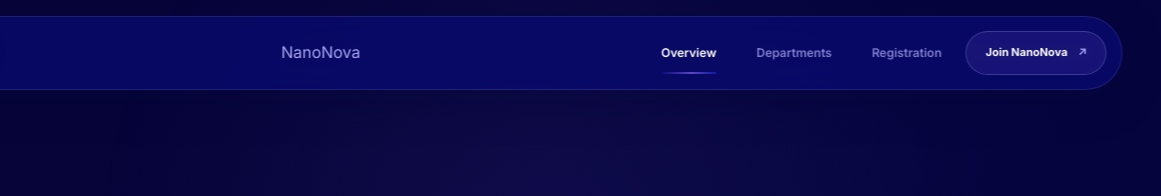
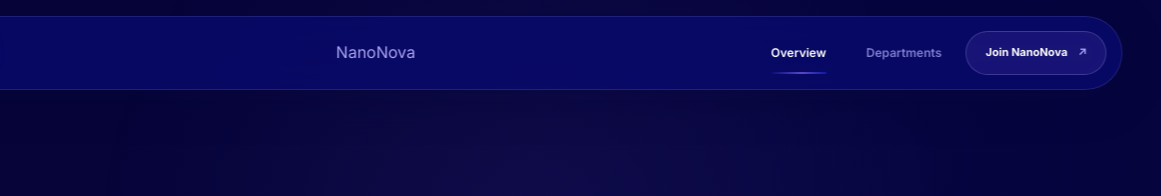
Before and after one commit to gaily999/websitetet, a plain HTML site: page Index.html in a window 1280 px wide. Shown: the top 196 px of the page, 119-1280 px from the left. Drawn offline with Linux system fonts and the light colour scheme; files whose address does not match are found by name.

Commit message:
Update Index.html

```diff
--- a/Index.html
+++ b/Index.html
@@ -24,7 +24,6 @@
         <nav class="nav-links" id="navLinks" aria-label="Main navigation">
             <a href="index.html" class="nav-link active" aria-current="page">Overview</a>
             <a href="departments.html" class="nav-link">Departments</a>
-            <a href="registration.html" class="nav-link">Registration</a>
             <a href="registration.html" class="nav-cta">Join NanoNova <span>↗</span></a>
         </nav>
 
```
